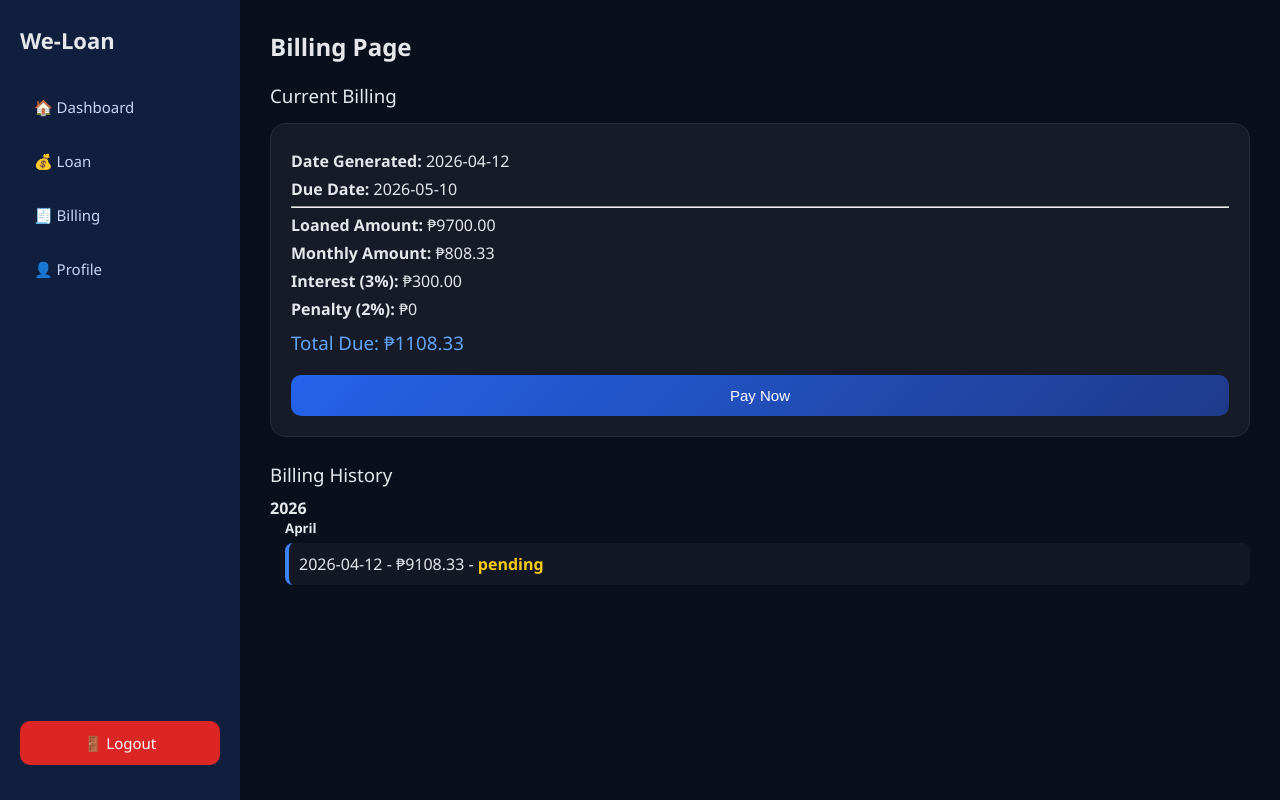
After one commit to itlognatorta/WS301-LOAN, a PHP site: page /basic_user/billing.php in a window 1280 px wide. The commit adds this page. Run offline with PHP 8.4, Linux system fonts and the light colour scheme; a user stored in the database is signed in; data comes from the database, SQL or seed files in the repository; data that the repository does not hold is empty.

Commit message:
basic billing in process

```diff
--- /dev/null
+++ b/basic_user/billing.php
@@ -0,0 +1,177 @@
+<?php
+session_start();
+require_once __DIR__ . '/../db_connect_new.php';
+
+if (!isset($_SESSION['user_id'])) {
+    header("Location: ../login.php");
+    exit;
+}
+
+$user_id = $_SESSION['user_id'];
+
+/* =========================
+   PAYMENT HANDLER
+========================= */
+if ($_SERVER['REQUEST_METHOD'] === 'POST' && isset($_POST['pay_billing_id'])) {
+
+    $billing_id = $_POST['pay_billing_id'];
+
+    $stmt = $pdo->prepare("SELECT * FROM billing WHERE ID = ? AND user_id = ?");
+    $stmt->execute([$billing_id, $user_id]);
+    $bill = $stmt->fetch(PDO::FETCH_ASSOC);
+
+    if ($bill) {
+
+        $penalty = 0;
+
+        if (date('Y-m-d') > $bill['due_date']) {
+            $penalty = $bill['monthly_amount'] * 0.02;
+        }
+
+        $total_due = $bill['monthly_amount'] + $bill['interest'] + $penalty;
+
+        $update = $pdo->prepare("
+            UPDATE billing
+            SET penalty = ?, total_due = ?, status = 'Completed', paid_at = NOW()
+            WHERE ID = ?
+        ");
+
+        $update->execute([$penalty, $total_due, $billing_id]);
+
+        header("Location: billing.php");
+        exit;
+    }
+}
+
+/* =========================
+   CURRENT BILL
+========================= */
+$currentStmt = $pdo->prepare("
+    SELECT * FROM billing
+    WHERE user_id = ? AND status != 'Completed'
+    ORDER BY generated_date DESC
+    LIMIT 1
+");
+$currentStmt->execute([$user_id]);
+$currentBill = $currentStmt->fetch(PDO::FETCH_ASSOC);
+
+/* =========================
+   HISTORY
+========================= */
+$historyStmt = $pdo->prepare("
+    SELECT * FROM billing
+    WHERE user_id = ?
+    ORDER BY generated_date DESC
+");
+$historyStmt->execute([$user_id]);
+$history = $historyStmt->fetchAll(PDO::FETCH_ASSOC);
+
+/* GROUP BY YEAR + MONTH */
+$grouped = [];
+foreach ($history as $h) {
+    $year = date('Y', strtotime($h['generated_date']));
+    $month = date('F', strtotime($h['generated_date']));
+    $grouped[$year][$month][] = $h;
+}
+?>
+
+<!DOCTYPE html>
+<html>
+<head>
+    <title>Billing</title>
+    <link rel="stylesheet" href="dashboard.css">
+</head>
+<body>
+
+<div class="container">
+
+    <!-- SIDEBAR -->
+    <?php include 'sidebar.php'; ?>
+
+    <!-- MAIN CONTENT -->
+    <div class="main-content">
+
+        <h2>Billing Page</h2>
+
+        <!-- CURRENT BILL -->
+        <div class="current-bill">
+
+            <h3>Current Billing</h3>
+
+            <?php if (!$currentBill): ?>
+                <p class="no-bills">No bills to pay</p>
+            <?php else: ?>
+
+                <?php
+                    $penalty = 0;
+
+                    if (date('Y-m-d') > $currentBill['due_date']) {
+                        $penalty = $currentBill['monthly_amount'] * 0.02;
+                    }
+
+                    $total = $currentBill['monthly_amount'] + $currentBill['interest'] + $penalty;
+                ?>
+
+                <div class="bill-card">
+
+                    <p><b>Date Generated:</b> <?= $currentBill['generated_date'] ?></p>
+                    <p><b>Due Date:</b> <?= $currentBill['due_date'] ?></p>
+
+                    <hr>
+
+                    <p><b>Loaned Amount:</b> ₱<?= $currentBill['loan_principal'] ?></p>
+                    <p><b>Monthly Amount:</b> ₱<?= $currentBill['monthly_amount'] ?></p>
+                    <p><b>Interest (3%):</b> ₱<?= $currentBill['interest'] ?></p>
+                    <p><b>Penalty (2%):</b> ₱<?= $penalty ?></p>
+
+                    <h3>Total Due: ₱<?= $total ?></h3>
+
+                    <form method="POST">
+                        <input type="hidden" name="pay_billing_id" value="<?= $currentBill['ID'] ?>">
+                        <button type="submit">Pay Now</button>
+                    </form>
+
+                </div>
+
+            <?php endif; ?>
+
+        </div>
+
+        <!-- HISTORY -->
+        <div class="history">
+
+            <h3>Billing History</h3>
+
+            <?php foreach ($grouped as $year => $months): ?>
+                <div class="year-box">
+                    <h4><?= $year ?></h4>
+
+                    <?php foreach ($months as $month => $records): ?>
+                        <div class="month-box">
+                            <h5><?= $month ?></h5>
+
+                            <?php foreach ($records as $r): ?>
+                                <div class="history-item">
+                                    <p>
+                                        <?= $r['generated_date'] ?> -
+                                        ₱<?= $r['total_due'] ?> -
+                                        <span class="<?= strtolower($r['status']) ?>">
+                                            <?= $r['status'] ?>
+                                        </span>
+                                    </p>
+                                </div>
+                            <?php endforeach; ?>
+
+                        </div>
+                    <?php endforeach; ?>
+
+                </div>
+            <?php endforeach; ?>
+
+        </div>
+
+    </div>
+</div>
+
+</body>
+</html>
--- a/basic_user/dashboard.css
+++ b/basic_user/dashboard.css
@@ -306,6 +306,129 @@ button:hover {
     border-radius: 8px;
 }
 
+
+/* =========================
+   BILLING PAGE STYLES ONLY
+   (SAFE TO ADD TO dashboard.css)
+========================= */
+
+/* BILLING WRAPPER */
+.current-bill,
+.history {
+    margin-top: 20px;
+}
+
+/* BILL CARD */
+.bill-card {
+    background: rgba(255, 255, 255, 0.05);
+    border-radius: 16px;
+    padding: 20px;
+    margin-top: 15px;
+    border: 1px solid rgba(255,255,255,0.08);
+    backdrop-filter: blur(10px);
+}
+
+/* BILL TEXT */
+.bill-card p {
+    margin: 6px 0;
+    color: #e5e7eb;
+}
+
+/* TOTAL DUE */
+.bill-card h3 {
+    margin-top: 10px;
+    color: #60a5fa;
+}
+
+/* NO BILLS MESSAGE */
+.no-bills {
+    color: #9ca3af;
+    font-style: italic;
+    margin-top: 10px;
+}
+
+/* =========================
+   HISTORY SECTION
+========================= */
+
+.history {
+    margin-top: 25px;
+}
+
+/* YEAR GROUP */
+.year-box {
+    margin-bottom: 15px;
+}
+
+/* MONTH GROUP */
+.month-box {
+    margin-left: 15px;
+}
+
+/* HISTORY ITEM CARD */
+.history-item {
+    background: rgba(255,255,255,0.04);
+    padding: 10px;
+    margin: 6px 0;
+    border-left: 4px solid #3b82f6;
+    border-radius: 8px;
+}
+
+/* =========================
+   BILLING STATUS COLORS
+========================= */
+
+.completed {
+    color: #4ade80;
+    font-weight: bold;
+}
+
+.overdue {
+    color: #f87171;
+    font-weight: bold;
+}
+
+.pending {
+    color: #facc15;
+    font-weight: bold;
+}
+
+/* =========================
+   BUTTON OVERRIDE (billing only)
+
+
+========================= */
+
+/* SUPPORT BOTH DASHBOARD AND BILLING */
+
+.main-content {
+    margin-left: 240px;
+    padding: 30px;
+    width: calc(100% - 240px);
+    min-height: 100vh;
+}
+
+/* SAFETY: ensure content is visible */
+.main-content {
+    display: block;
+}
+
+.bill-card button {
+    margin-top: 10px;
+    background: linear-gradient(135deg, #2563eb, #1e3a8a);
+    color: white;
+    padding: 12px;
+    border: none;
+    width: 100%;
+    border-radius: 10px;
+    cursor: pointer;
+    transition: 0.3s;
+}
+
+.bill-card button:hover {
+    transform: translateY(-2px);
+}
+
 /* =========================
    RESPONSIVE (IMPORTANT)
 ========================= */
@@ -325,6 +448,8 @@ button:hover {
     }
 }
 
+
+
 @media (max-width: 600px) {
 
     .sidebar {
--- a/basic_user/sidebar.php
+++ b/basic_user/sidebar.php
@@ -5,12 +5,13 @@
 
         <a href="dashboard.php">🏠 Dashboard</a>
         <a href="loan.php">💰 Loan</a>
+        <a href="billing.php">🧾 Billing</a>
         <a href="profile.php">👤 Profile</a>
     </div>
 
     <!-- LOGOUT BUTTON -->
     <div class="logout">
-    <a href="/WS301-LOAN/logout.php">🚪 Logout</a>
+        <a href="/WS301-LOAN/logout.php">🚪 Logout</a>
     </div>
 
 </div>
```
Also changed, not shown: basic_user/dashboard.php (+10 -4 lines), basic_user/loan.php (+26 -3 lines).
